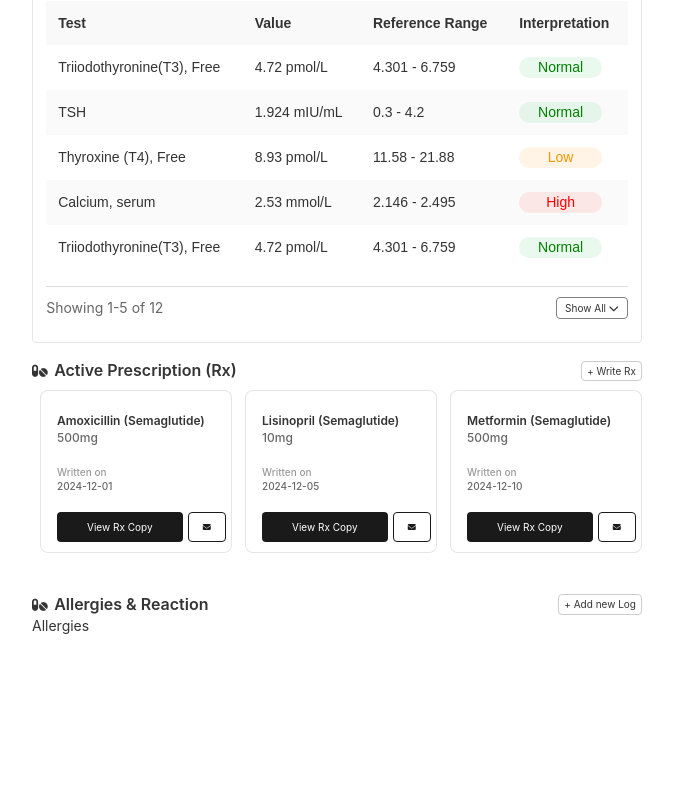
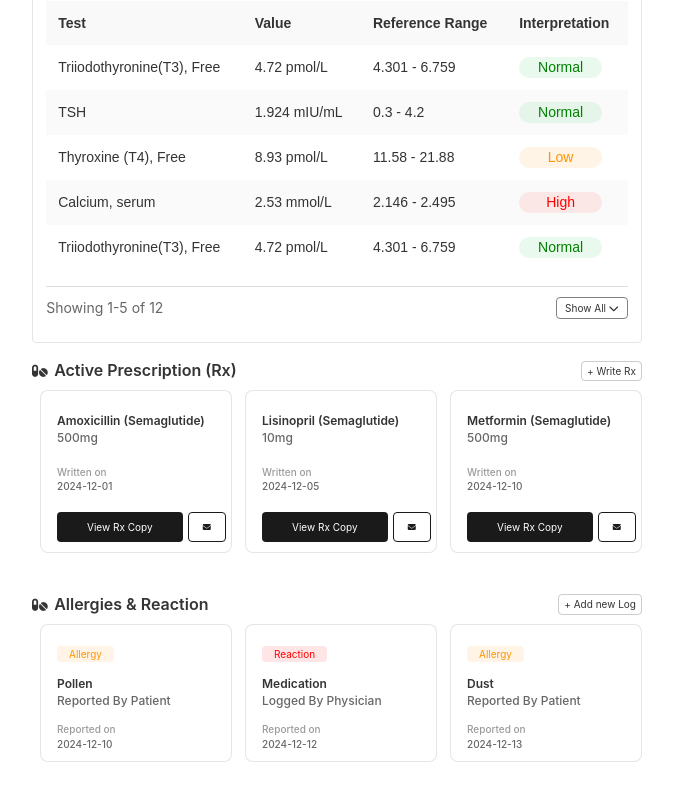
Before and after one commit to ayush27gupta/dardoc, a React (Create React App) app: page /patient/1 in a window 1280 px wide. Shown: the part 1226-2026 px from the top of the page, without its empty margins (217-890 px from the left). Before the commit the page ends 1894 px from the top, so only its background shows below. Built offline with nearby package versions, Linux system fonts and the light colour scheme.

Commit message:
Added allergies

```diff
--- a/src/components/allergies/Allergies.jsx
+++ b/src/components/allergies/Allergies.jsx
@@ -1,9 +1,31 @@
-import React from 'react'
+import React from "react";
+import "./allergies.css";
 
-const Allergies = () => {
+const Allergies = (props) => {
+  const { allergyData } = props;
   return (
-    <div>Allergies</div>
-  )
-}
+    <div className="allergies-cards-container">
+      {allergyData?.map((item, index) => (
+        <div className="allergy-card" key={index}>
+          <div className="allergy-details">
+            <div className="allergy-reaction">
+              <div className={`allergy-capsule ${item?.symptom.toLowerCase()}`}>
+                {item?.symptom}
+              </div>
+            </div>
+            <div className="allergy-header">
+              <div className="allergy-name">{item?.cause}</div>
+              <div className="allergy-cause">{item?.report}</div>
+            </div>
+            <div className="allergy-mid">
+              <div className="allergy-rep">Reported on</div>
+              <div className="allergy-reportDate">{item?.reportDate}</div>
+            </div>
+          </div>
+        </div>
+      ))}
+    </div>
+  );
+};
 
-export default Allergies
+export default Allergies;
--- /dev/null
+++ b/src/components/allergies/allergies.css
@@ -0,0 +1,84 @@
+.allergy-card {
+  display: flex;
+  padding: 21px 16px 10px;
+  gap: 24px;
+  width: 192px;
+  height: 138px;
+  background: #ffffff;
+  border: 0.8px solid rgba(0, 0, 0, 0.1);
+  border-radius: 8px;
+  flex: none;
+  order: 0;
+  flex-grow: 0;
+}
+
+.allergies-cards-container {
+  box-sizing: border-box;
+  display: flex;
+  justify-content: space-between;
+  align-items: center;
+  padding: 0.5rem;
+  width: 618px;
+}
+
+.allergy-name {
+  font-size: 12px;
+  font-weight: 600;
+  text-align: left;
+  text-transform: capitalize;
+}
+
+.allergy-cause {
+  font-style: normal;
+  font-weight: 510;
+  font-size: 12px;
+  text-transform: capitalize;
+  color: rgba(0, 0, 0, 0.6);
+}
+
+.allergy-rep {
+  font-style: normal;
+  font-weight: 510;
+  font-size: 10px;
+  color: rgba(0, 0, 0, 0.4);
+}
+
+.allergy-reportDate {
+  font-style: normal;
+  font-weight: 510;
+  font-size: 10px;
+  color: rgba(0, 0, 0, 0.6);
+}
+
+.allergy-details {
+  display: flex;
+  flex-direction: column;
+  justify-content: space-between;
+}
+
+.allergy-capsule {
+  text-transform: capitalize;
+  display: flex;
+  flex-direction: row;
+  justify-content: center;
+  align-items: center;
+  padding: 8px 12px;
+  font-size: 10px;
+  gap: 10px;
+  width: fit-content;
+  height: 14px;
+  border-radius: 4px;
+  flex: none;
+  order: 0;
+  flex-grow: 0;
+}
+
+.allergy-capsule.allergy {
+  background: rgba(255, 149, 0, 0.1);
+  color: #ff9500;
+}
+
+.allergy-capsule.reaction {
+  background: rgba(255, 0, 0, 0.1);
+  color: #ff0000;
+}
--- a/src/components/patient/AllergiesContainer.jsx
+++ b/src/components/patient/AllergiesContainer.jsx
@@ -1,5 +1,6 @@
 import React from "react";
 import Allergies from "../allergies/Allergies";
+import { ALLERGY_DATA } from "../utils/dataConstants";
 
 const AllergiesContainer = () => {
   const handleAddNewLog = () => {
@@ -21,8 +22,8 @@
             </div>
           </div>
         </div>
-        <div className="prescription-cards">
-          <Allergies />
+        <div className="allergy-cards">
+          <Allergies allergyData={ALLERGY_DATA} />
         </div>
       </div>
     </div>
--- a/src/components/utils/dataConstants.js
+++ b/src/components/utils/dataConstants.js
@@ -290,3 +290,24 @@
     rxId: "RX1003",
   },
 ];
+
+export const ALLERGY_DATA = [
+  {
+    symptom: "allergy",
+    cause: "pollen",
+    report: "reported by patient",
+    reportDate: "2024-12-10",
+  },
+  {
+    symptom: "reaction",
+    cause: "medication",
+    report: "logged by physician",
+    reportDate: "2024-12-12",
+  },
+  {
+    symptom: "allergy",
+    cause: "dust",
+    report: "reported by patient",
+    reportDate: "2024-12-13",
+  },
+];
```
